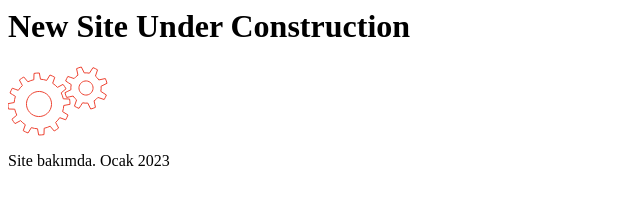
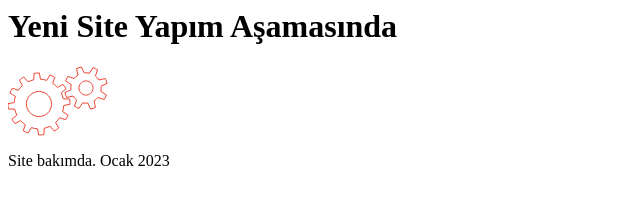
Before and after one commit to utkuemre-42/my-website, a plain HTML site: page index.html in a window 1280 px wide. Shown: the whole page, without its empty margins (0-640 px from the left). Drawn offline with Linux system fonts and the light colour scheme.

Commit message:
Başlık düzenleme

```diff
--- a/index.html
+++ b/index.html
@@ -1,5 +1,5 @@
 <div class="warning-content">
-<h1>New Site Under Construction</h1>
+<h1>Yeni Site Yapım Aşamasında</h1>
 <svg version="1.1" xmlns="http://www.w3.org/2000/svg" xmlns:xlink="http://www.w3.org/1999/xlink" x="0px" y="0px"
 	 width="100.001px" height="70px" viewBox="0 0 100 68">
 <g id="large">
```
